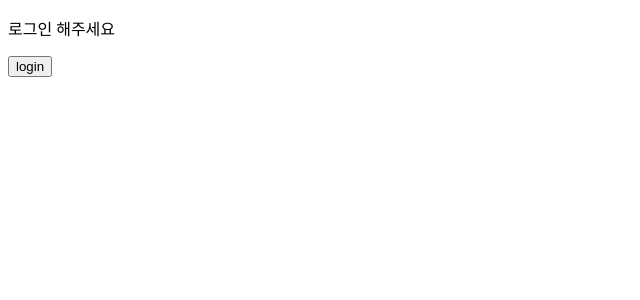
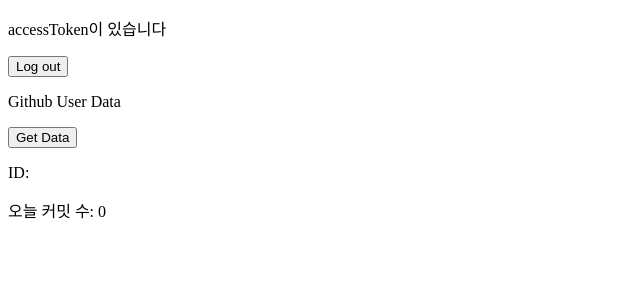
Before and after one commit to uuuuooii/github-alarm, a Next.js app: page /login in a window 1280 px wide. Shown: the top 300 px of the page, without its empty margins (0-640 px from the left). Built offline with nearby package versions, Linux system fonts and the light colour scheme.

Commit message:
Update: login api

```diff
--- a/src/app/login/page.tsx
+++ b/src/app/login/page.tsx
@@ -8,13 +8,12 @@ interface UserDataProps {
   login: string;
 }
 
-// TODO: 새로고침하면 에러
 const Login = () => {
   const [isRerender, setIsRerender] = useState(false);
-  const [userDate, setUserData] = useState<UserDataProps>({});
+  const [userDate, setUserData] = useState<UserDataProps>({ id: 0, login: '' });
   const [commit, setCommit] = useState<number>(0);
 
-  console.log(commit);
+  console.log(userDate?.id);
 
   const CLIENT_ID = "9a95ae529088d6393993";
   const loginWithGithub = () => {
@@ -105,10 +104,9 @@ const Login = () => {
   }, []);
 
 
-
   return (
     <div>
-      {typeof window !== "undefined" && localStorage.getItem("accessToken") ? (
+      {userDate ? (
         <div>
           <p>accessToken이 있습니다</p>
           <button
```
